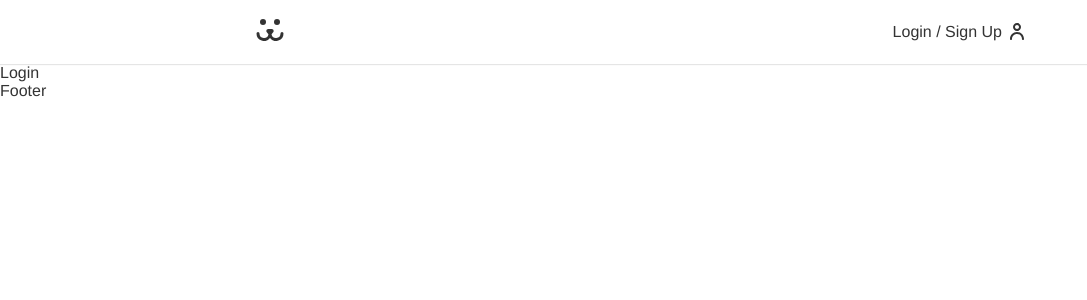
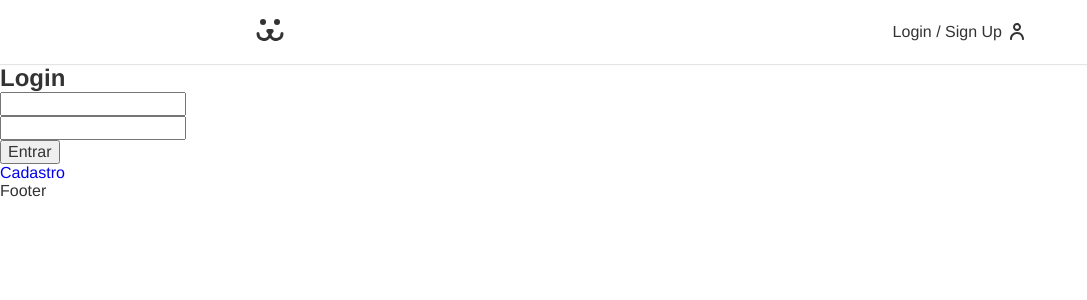
Before and after one commit to marcoscarvalhodev/Dogs, a React (Create React App) app in the folder dogs/: page /login in a window 1280 px wide. Shown: the top 300 px of the page, without its empty margins (0-1087 px from the left). Built offline with nearby package versions, Linux system fonts and the light colour scheme.

Commit message:
Login Component was created

```diff
--- a/dogs/src/App.js
+++ b/dogs/src/App.js
@@ -14,7 +14,7 @@
         <Header />
         <Routes>
           <Route path="/" element={<Home />}/>
-          <Route path="/login" element={<Login />}/>
+          <Route path="/login/*" element={<Login />}/>
         </Routes>
         <Footer />
       </BrowserRouter>
--- a/dogs/src/Components/Login/Login.jsx
+++ b/dogs/src/Components/Login/Login.jsx
@@ -1,8 +1,20 @@
 import React from 'react'
+import { Routes, Route } from 'react-router-dom'
+import LoginForm from './LoginForm'
+import LoginCreate from './LoginCreate'
+import LoginPasswordLost from './LoginPasswordLost'
+import LoginPasswordReset from './LoginPasswordReset'
 
 const Login = () => {
   return (
-    <div>Login</div>
+    <div>
+      <Routes>
+        <Route path='/' element={<LoginForm />}/>
+        <Route path='criar' element={<LoginCreate />}/>
+        <Route path='perdeu' element={<LoginPasswordLost />}/>
+        <Route path='resetar' element={<LoginPasswordReset />}/>
+      </Routes>
+    </div>
   )
 }
 
--- /dev/null
+++ b/dogs/src/Components/Login/LoginCreate.jsx
@@ -0,0 +1,9 @@
+import React from 'react'
+
+const LoginCreate = () => {
+  return (
+    <div>LoginCreate</div>
+  )
+}
+
+export default LoginCreate
--- /dev/null
+++ b/dogs/src/Components/Login/LoginForm.jsx
@@ -0,0 +1,38 @@
+import React from 'react'
+import { Link } from 'react-router-dom'
+
+const LoginForm = () => {
+  const [username, setUsername] = React.useState('');
+  const [password, setPassword] = React.useState('');
+
+  function handleSubmit(event) {
+    event.preventDefault();
+    fetch('https://dogsapi.origamid.dev/json/jwt-auth/v1/token', {
+      method: 'POST',
+      headers: {
+        'Content-Type': 'application/json'
+      },
+      body: JSON.stringify({username, password})
+    }).then(response => {
+      console.log(response)
+      return response.json()
+    }).then((json) => {
+      console.log(json)
+    })
+  }
+
+  return (
+    <section>
+      <h1>Login</h1>
+      <form action="" onSubmit={handleSubmit}>
+        <input type="text" value={username} onChange={({target})=> setUsername(target.value)}/>
+
+        <input type="password" value={password} onChange={({target})=> setPassword(target.value)}/>
+        <button>Entrar</button>
+      </form>
+      <Link to='/login/criar'>Cadastro</Link>
+    </section>
+  )
+}
+
+export default LoginForm
--- /dev/null
+++ b/dogs/src/Components/Login/LoginPasswordLost.jsx
@@ -0,0 +1,9 @@
+import React from 'react'
+
+const LoginPasswordLost = () => {
+  return (
+    <div>LoginPasswordLost</div>
+  )
+}
+
+export default LoginPasswordLost
--- /dev/null
+++ b/dogs/src/Components/Login/LoginPasswordReset.jsx
@@ -0,0 +1,9 @@
+import React from 'react'
+
+const LoginPasswordReset = () => {
+  return (
+    <div>LoginPasswordReset</div>
+  )
+}
+
+export default LoginPasswordReset
```
Also changed, not shown: 13 other files (tests, documents, lock files or other folders).
